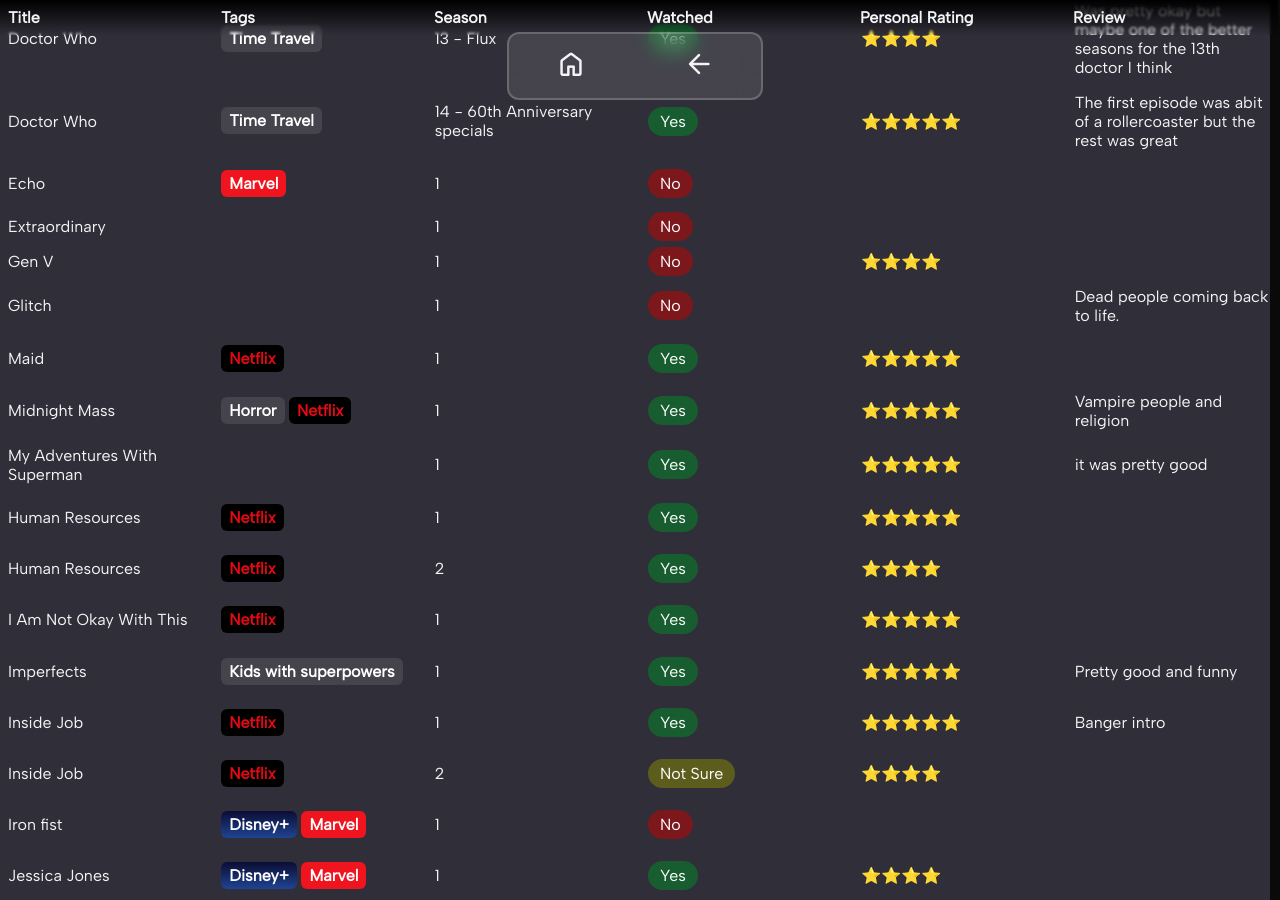
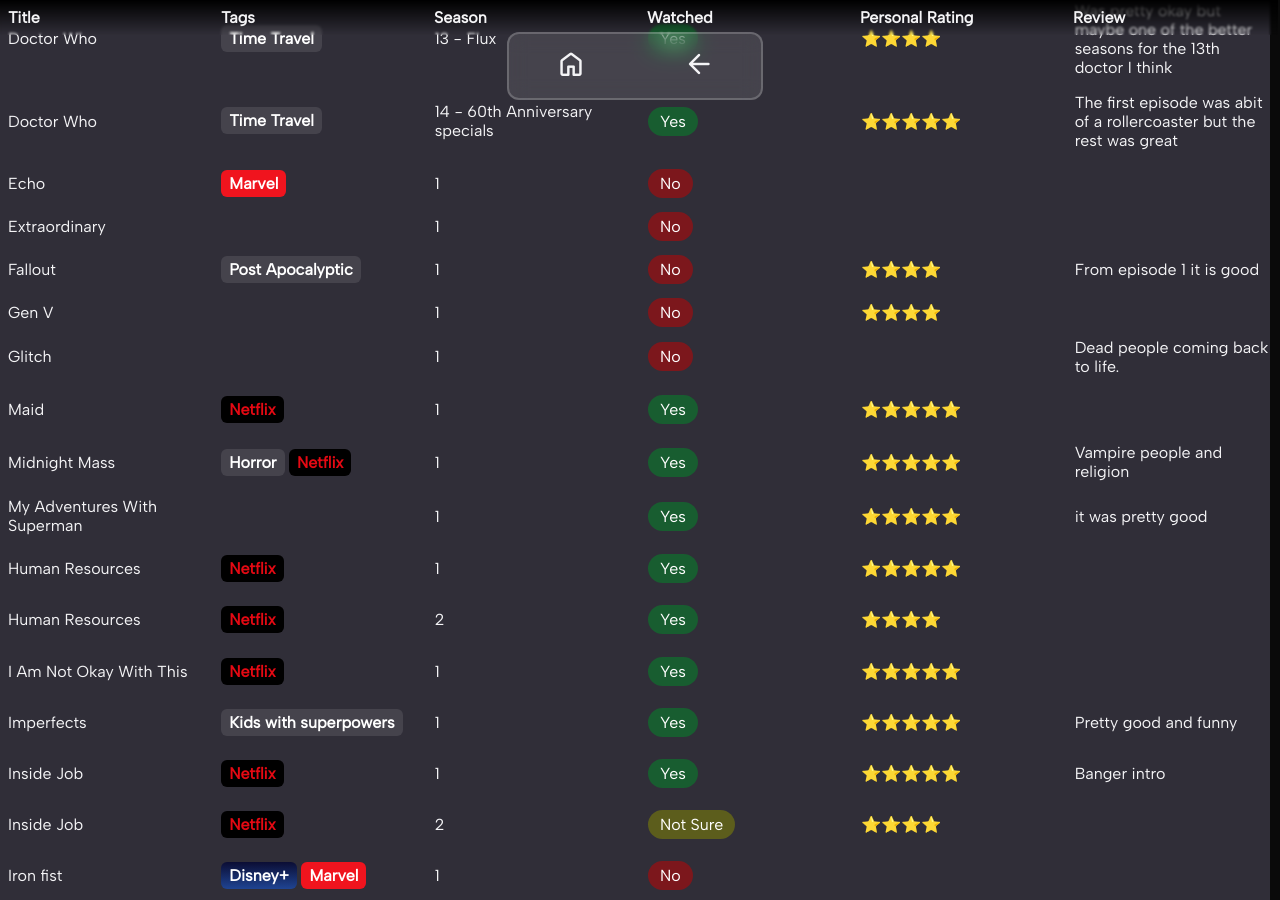
Before and after one commit to Plueres/Plueres.github.io, a Jekyll site: the page built from pages/showslist.md, in a window 1280 px wide and 900 px high, scrolled down 4540 px. Built offline with Jekyll 4.4.1, drawn with Linux system fonts in a browser that asks for light colours; some web fonts are replaced.

Commit message:
Update Lists “shows”

```diff
--- a/_data/shows.yml
+++ b/_data/shows.yml
@@ -328,6 +328,12 @@
     watched: "!no"
     personal_rating: null
     review: null
+  - watched: "!no"
+    title: Fallout
+    tags: "!Post Apocalyptic "
+    season: "1"
+    personal_rating: 4
+    review: From episode 1 it is good
   - watched: "!no"
     title: Gen V
     season: 1
```
